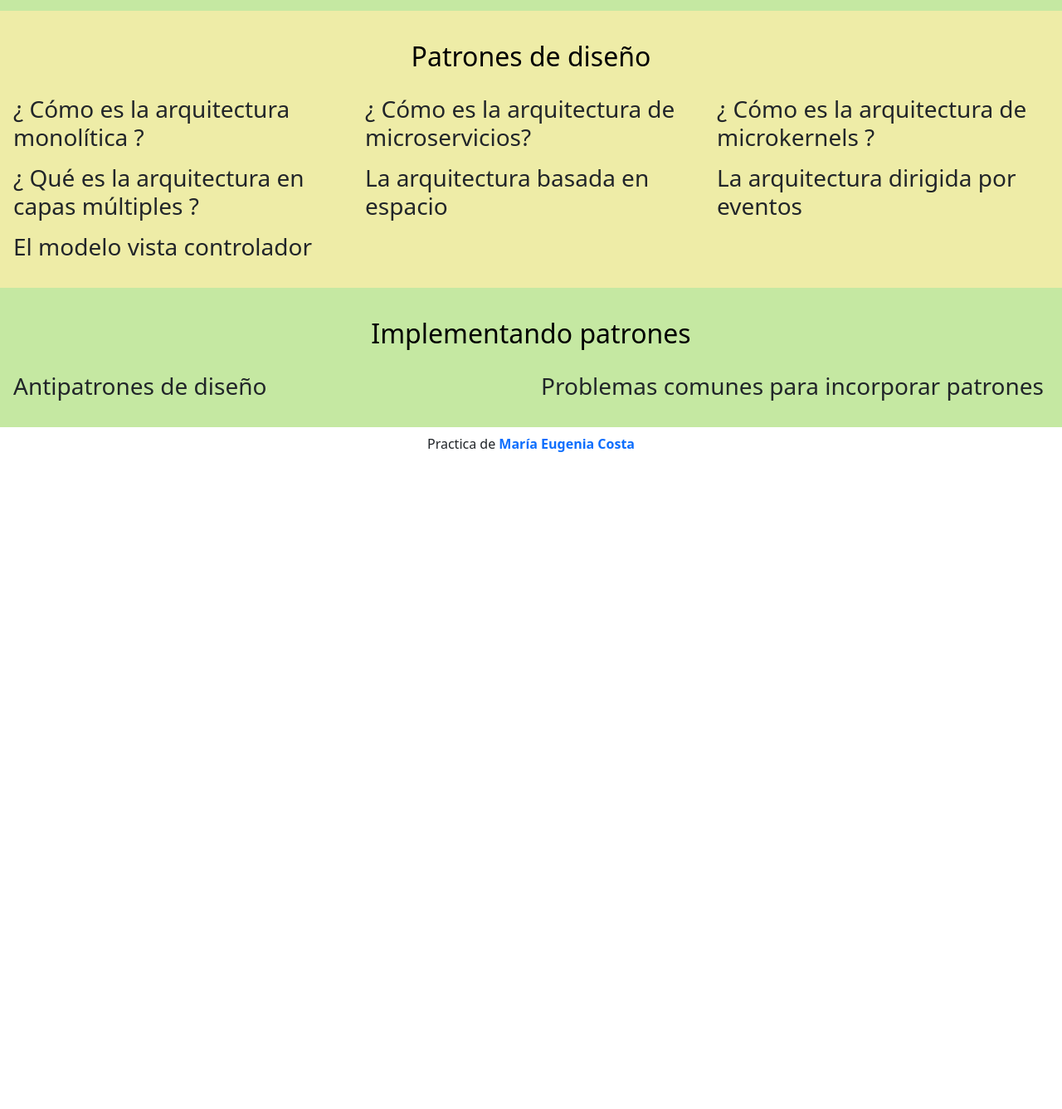
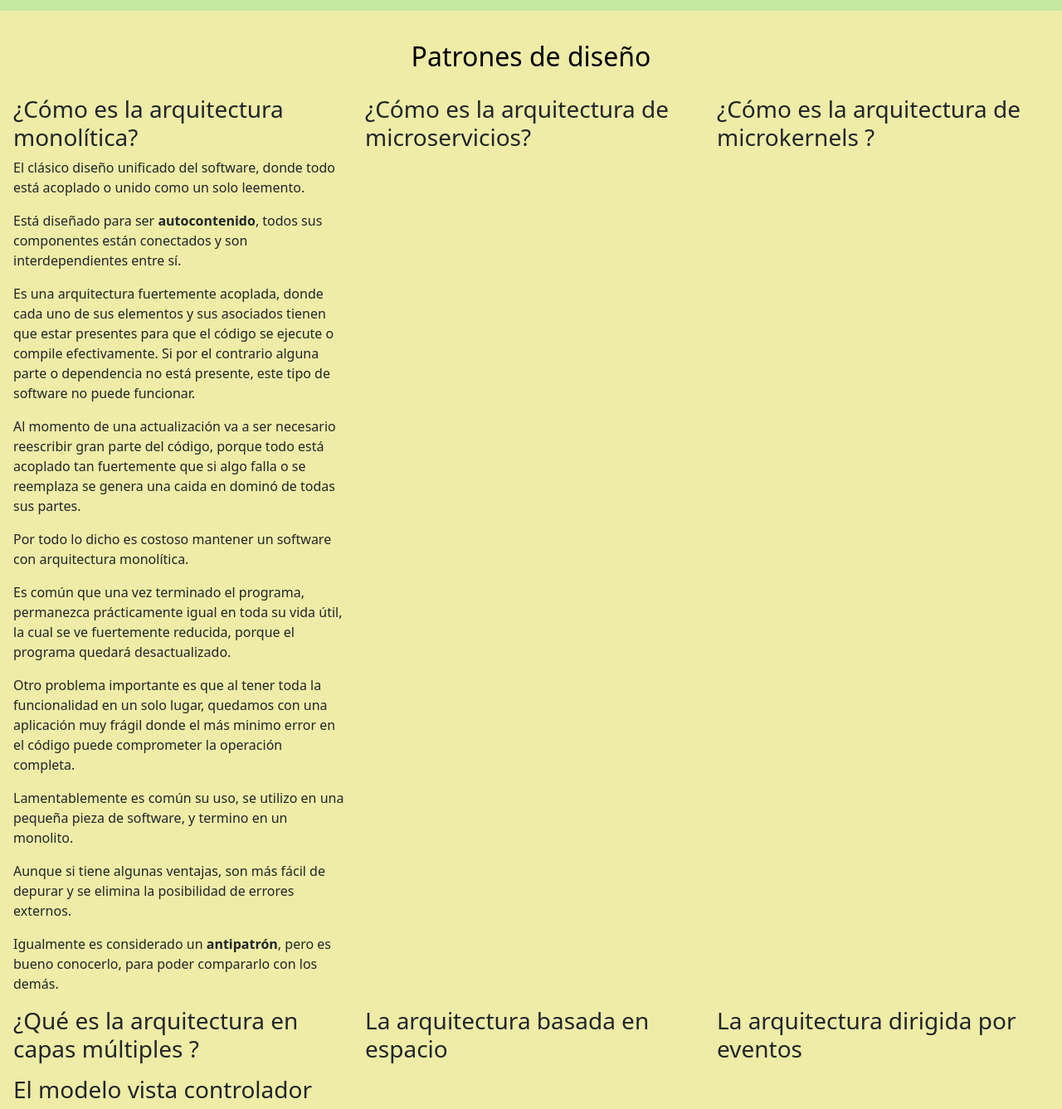
Before and after one commit to eugenia1984/arquitectura-de-software-patrones, a plain HTML site: page curso_arquitectura_patrones_esencial/index.html in a window 1280 px wide. Shown: the part 1463-2800 px from the top of the page at 83% size. Before the commit the page ends 2034 px from the top, so only its background shows below. Drawn offline with nearby package versions, Linux system fonts and the light colour scheme.

Commit message:
update arquitectura monolítica

```diff
--- a/curso_arquitectura_patrones_esencial/index.html
+++ b/curso_arquitectura_patrones_esencial/index.html
@@ -50,26 +50,26 @@
         <!-- row texto-->
         <section class="row">
           <section class="col col-sm-12 col-md-4">
-            <h3> ¿ Qué es la arquitectura de software? </h3>
-            <p> Es la disciplina que se encarga de ver al software como un elemento integral, y desde ese punto de vista planificar un diseño de alto nivel, que será la estructura sobre la que se construirá el software.</p>
-            <p> Permite desarrollar productos más sofisticados y robustos, creando lineamientos claros permitiendo crear un código que permita obtener los mejoras resultados.</p>
-            <p> Al tener una visión completa, desde etapas tempranas ya se pueden incluir elementos claves, que implementarlos al final sería costoso.</p>
-            <p> Permite tomar a tiempo las decisiones críticas sobre la arquitectura de un programa que afectaran permanentemente la dirección de un proyecto. </p>
+            <h3>¿ Qué es la arquitectura de software? </h3>
+            <p>Es la disciplina que se encarga de <strong>ver al software como un elemento integral</strong>, y desde ese punto de vista planificar un diseño de alto nivel, que será la estructura sobre la que se construirá el software.</p>
+            <p>Permite desarrollar productos más sofisticados y robustos, creando lineamientos claros permitiendo crear un código que permita obtener los mejoras resultados.</p>
+            <p>Al tener una visión completa, desde etapas tempranas ya se pueden incluir elementos claves, que implementarlos al final sería costoso.</p>
+            <p>Permite tomar a tiempo las decisiones críticas sobre la arquitectura de un programa que afectaran permanentemente la dirección de un proyecto. </p>
           </section>
           <section class="col col-sm-12 col-md-4">
-             <h3> El rol del arquitecto o arquitecta de software</h3>
+            <h3>El rol del arquitecto o arquitecta de software</h3>
             <p>No hay una definición exacta y normalizada.</p>
             <p>Sin embargo hay características comunes, como por ejemplo tener una visión global del proyecto que les permita comprender tanto la capacidad técnica, las necesitadaes del negocio y los objetivos del producto, para poder crear estrategias coherentes que funcionen globalmente. También tienen que tener capacidad para crear estrategias y saber negociar para tenr una visión clara de como se debe llevar el proyecto; tomar decisiones críticas y servir de puente entre las necesidades de negocio y la factivilidad técnica.</p>
-              <p> Los arquitectos deben tener una excelente capacidad de análisis de problemas más complejos, para comprender claramente las consecuencias que tendrán sus decisiones..</p>
-              <p> No existe un camino perfecto, hay que lidiar con sus pros y sus contras.</p>
+            <p>Los arquitectos deben tener una excelente capacidad de análisis de problemas más complejos, para comprender claramente las consecuencias que tendrán sus decisiones.</p>
+            <p>No existe un camino perfecto, hay que lidiar con sus pros y sus contras.</p>
             <p>El arquitecto debe tener un rol de liderazgo, debe sentar las bases para la visión del equipo de desarrollo, ser el ejemplo de las buenas prácticas. </p>
           </section>
           <section class="col col-sm-12 col-md-4">
-             <h3> ¿Cómo funcionan los patrones de diseño de arquitectura?</h3>
-             <p> Un patrón de diseño es una solución general para un problema que aparece ocasionalmente.</p>
-             <p> Los patrones de diseño nos ayudan a prevenir los errores antes de que ocurran y de paso pueden acelerar el proceso de desarrollo al proporcionar paradigmas de desarrollo probados muchas veces y con efectividad comprobada.</p>
-             <p> Utilizar patrones de diseño ayuda a evitar problemas sutiles (que pueden traer problemas mayores) y mejora la legibilidad del código para todos los desarrolladores que ya están familiarizados con estos patrones.</p>
-             <p> Los patrones de diseño se aplican al desarrollo de software y a la arquitectura general de un aplicación.</p>
+            <h3>¿Cómo funcionan los patrones de diseño de arquitectura?</h3>
+            <p>Un patrón de diseño es una solución general para un problema que aparece ocasionalmente.</p>
+            <p>Los patrones de diseño nos ayudan a prevenir los errores antes de que ocurran y de paso pueden acelerar el proceso de desarrollo al proporcionar paradigmas de desarrollo probados muchas veces y con efectividad comprobada.</p>
+            <p>Utilizar patrones de diseño ayuda a evitar problemas sutiles (que pueden traer problemas mayores) y mejora la legibilidad del código para todos los desarrolladores que ya están familiarizados con estos patrones.</p>
+            <p>Los patrones de diseño se aplican al desarrollo de software y a la arquitectura general de un aplicación.</p>
           </section>
         </section>
       </section>
@@ -84,19 +84,19 @@
         <!-- row texto-->
         <section class="row">
         <section class="col col-sm-12 col-md-6">
-             <h3> El proceso de toma de requerimientos</h3>
-              <p> Es uno de los momentos más importantes, permite conocer a fondo las necesidades reales del proyecto.</p>
-              <p> El cliente o encargado del proyecto nos puede brindar información general sobre los objetivos de negocio y funcionalidades claves, pero no es la única versión.</p>
-              <p> No hay que quedarse solo con la lista de requerimientos, hay que entender todo el proyecto y en general el cliente no tiene toda la información, es solo una fuente. Hay que encontrar todas las fuentes disponibles (todos los stakeholders) para enriquecer la visión de los requerimientos.Por eso hay que tener en cuenta la visión de los usuarios y clientes, encargados de administrar el servicio, los estándares de la industria (conocer que ofrece la competencia) e información de fuentes menos comunes (equipor de marketing, otras experiencias).</p>
-              <p> Ayudan mucho en esta etapa los mapas mentales o diagramas UML. También tneer documentación detallada, para tener una visión completa del producto y si se unen nuevos integrantes tienen la documentación disponible.</p>
-              <p> Ahora si es momento de elegir el patrón de diseño.</p>
+            <h3>El proceso de toma de requerimientos</h3>
+            <p>Es uno de los momentos más importantes, permite conocer a fondo las necesidades reales del proyecto.</p>
+            <p>El cliente o encargado del proyecto nos puede brindar información general sobre los objetivos de negocio y funcionalidades claves, pero no es la única versión.</p>
+            <p>No hay que quedarse solo con la lista de requerimientos, hay que entender todo el proyecto y en general el cliente no tiene toda la información, es solo una fuente. Hay que encontrar todas las fuentes disponibles (todos los stakeholders) para enriquecer la visión de los requerimientos.Por eso hay que tener en cuenta la visión de los usuarios y clientes, encargados de administrar el servicio, los estándares de la industria (conocer que ofrece la competencia) e información de fuentes menos comunes (equipor de marketing, otras experiencias).</p>
+            <p>Ayudan mucho en esta etapa los mapas mentales o diagramas UML. También tneer documentación detallada, para tener una visión completa del producto y si se unen nuevos integrantes tienen la documentación disponible.</p>
+            <p>Ahora si es momento de elegir el patrón de diseño.</p>
           </section>
           <section class="col col-sm-12 col-md-6">
-            <h3> Creación de restricciones de un proyecto</h3>
-            <p> Las restricciones se refieren a las guías y directrices que se deben acatar.</p>
-            <p> Muchas personas pueden llegar a una misma solución por distintos caminos, pero hay que elegir el mejor de ellos (el que tenga mejor código, que esté ordenado, que no sea caótico y no genere errores ante cambios)</p>
-            <p> Las limitaciones o constrains son un conjunto d elineamientos que guían a las personas que trabajan en un proyecto para saber cuál es la mejor forma de resolver un problema dentro del proyecto, cuáles son las características deseables de cada componente y un camino común que todos deben seguir.</p>
-            <p> Las limitaciones del proyecto deben existir para encausar el flujo de ideas, proporcionar un marco común de trabajo y ayudar a que se pueda crear un mejor producto; por eso deben crearse desde un punto de vista general.</p>
+            <h3>Creación de restricciones de un proyecto</h3>
+            <p>Las restricciones se refieren a las guías y directrices que se deben acatar.</p>
+            <p>Muchas personas pueden llegar a una misma solución por distintos caminos, pero hay que elegir el mejor de ellos (el que tenga mejor código, que esté ordenado, que no sea caótico y no genere errores ante cambios)</p>
+            <p>Las limitaciones o constrains son un conjunto d elineamientos que guían a las personas que trabajan en un proyecto para saber cuál es la mejor forma de resolver un problema dentro del proyecto, cuáles son las características deseables de cada componente y un camino común que todos deben seguir.</p>
+            <p>Las limitaciones del proyecto deben existir para encausar el flujo de ideas, proporcionar un marco común de trabajo y ayudar a que se pueda crear un mejor producto; por eso deben crearse desde un punto de vista general.</p>
           </section>
         </section>
       </section>
@@ -111,31 +111,40 @@
         <!-- row texto-->
         <section class="row">
            <section class="col col-sm-12 col-md-6 col-lg-4">
-             <h3> ¿ Cómo es la arquitectura monolítica ?</h3>
+            <h3>¿Cómo es la arquitectura monolítica?</h3>
+            <p>El clásico diseño unificado del software, donde todo está acoplado o unido como un solo leemento.</p>
+            <p>Está diseñado para ser <strong>autocontenido</strong>, todos sus componentes están conectados y son interdependientes entre sí.</p>
+            <p>Es una arquitectura fuertemente acoplada, donde cada uno de sus elementos y sus asociados tienen que estar presentes para que el código se ejecute o compile efectivamente. Si por el contrario alguna parte o dependencia no está presente, este tipo de software no puede funcionar.</p>
+            <p>Al momento de una actualización va a ser necesario reescribir gran parte del código, porque todo está acoplado tan fuertemente que si algo falla o se reemplaza se genera una caida en dominó de todas sus partes.</p>
+            <p>Por todo lo dicho es costoso mantener un software con arquitectura monolítica.</p>
+            <p>Es común que una vez terminado el programa, permanezca prácticamente igual en toda su vida útil, la cual se ve fuertemente reducida, porque el programa quedará desactualizado.</p>
+            <p>Otro problema importante es que al tener toda la funcionalidad en un solo lugar, quedamos con una aplicación muy frágil donde el más minimo error en el código puede comprometer la operación completa.</p>
+            <p>Lamentablemente es común su uso, se utilizo en una pequeña pieza de software, y termino en un monolito.</p>
+            <p>Aunque si tiene algunas ventajas, son más fácil de depurar y se elimina la posibilidad de errores externos.</p>
+            <p>Igualmente es considerado un <strong>antipatrón</strong>, pero es bueno conocerlo, para poder compararlo con los demás.</p>
+          </section>
+          <section class="col col-sm-12 col-md-6 col-lg-4">
+            <h3>¿Cómo es la arquitectura de microservicios?</h3>
             <p> </p>
           </section>
           <section class="col col-sm-12 col-md-6 col-lg-4">
-             <h3> ¿ Cómo es la arquitectura de microservicios?</h3>
+            <h3>¿Cómo es la arquitectura de microkernels ?</h3>
             <p> </p>
           </section>
           <section class="col col-sm-12 col-md-6 col-lg-4">
-             <h3> ¿ Cómo es la arquitectura de microkernels ?</h3>
+             <h3>¿Qué es la arquitectura en capas múltiples ?</h3>
             <p> </p>
           </section>
           <section class="col col-sm-12 col-md-6 col-lg-4">
-             <h3> ¿ Qué es la arquitectura en capas múltiples ?</h3>
+            <h3>La arquitectura basada en espacio</h3>
             <p> </p>
           </section>
           <section class="col col-sm-12 col-md-6 col-lg-4">
-             <h3> La arquitectura basada en espacio</h3>
+         <h3>La arquitectura dirigida por eventos</h3>
             <p> </p>
           </section>
           <section class="col col-sm-12 col-md-6 col-lg-4">
-             <h3> La arquitectura dirigida por eventos</h3>
-            <p> </p>
-          </section>
-          <section class="col col-sm-12 col-md-6 col-lg-4">
-             <h3> El modelo vista controlador</h3>
+            <h3>El modelo vista controlador</h3>
             <p> </p>
           </section>
         </section>
@@ -151,11 +160,11 @@
         <!--row texto-->
         <section class="row">
           <section class="col col-sm-12 col-md-6">
-             <h3> Antipatrones de diseño</h3>
+            <h3>Antipatrones de diseño</h3>
             <p> </p>
           </section>
           <section class="col col-sm-12 col-md-6">
-             <h3> Problemas comunes para incorporar patrones</h3>
+            <h3>Problemas comunes para incorporar patrones</h3>
             <p> </p>
           </section>
         </section>
```
Lines whose indentation alone changed are shown as unchanged.
